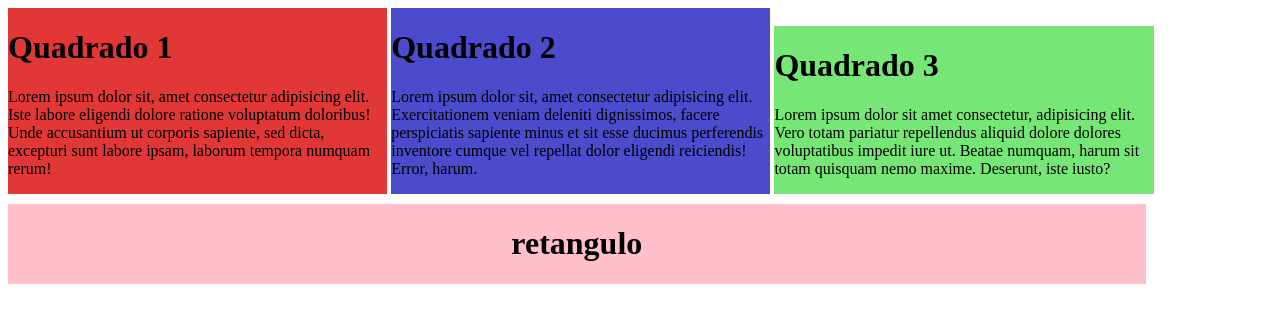
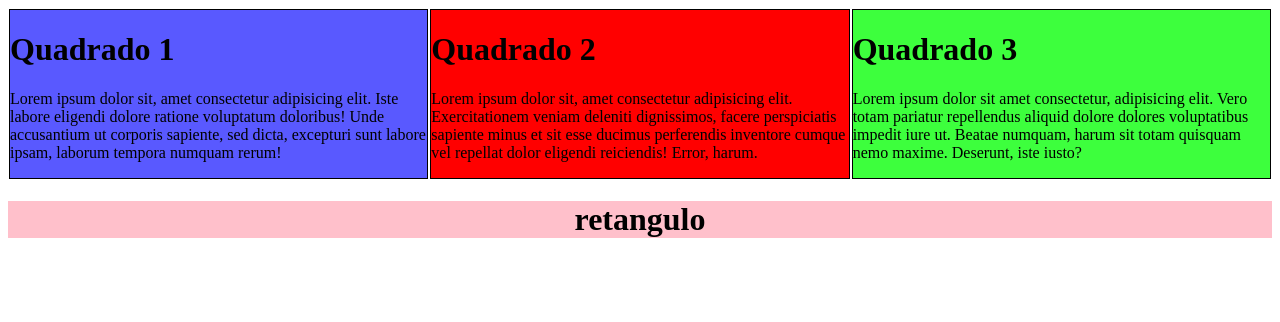
Before and after one commit to marcoss08/projeto-blibliu, a plain HTML site: page src/index.html in a window 1280 px wide. Drawn offline with Linux system fonts and the light colour scheme.

Commit message:
add de novos arquivos

```diff
--- a/src/index.html
+++ b/src/index.html
@@ -4,36 +4,27 @@
     <meta charset="UTF-8">
     <meta name="viewport" content="width=device-width, initial-scale=1.0">
     <title>Projeto Blibliu</title>
+    <link rel="stylesheet" href="/style/estilo.css">
 </head>
 <body>
-    <style>
-        div{
-            width: 30%;
-            display: inline-block;
-        }
-
-        #retangulo{
-            width: 90%;
-            margin-top: 10px;
-            text-align: center;
-        }
-    </style>
-    <div style="background-color: rgb(225, 55, 55);">
+  <div class="container">
+    <div id="div1" class="quadrado">
         <h1>Quadrado 1</h1>
         <p>Lorem ipsum dolor sit, amet consectetur adipisicing elit. Iste labore eligendi dolore ratione voluptatum doloribus! Unde accusantium ut corporis sapiente, sed dicta, excepturi sunt labore ipsam, laborum tempora numquam rerum!</p>
     </div>
 
-    <div style="background-color: rgb(75, 75, 203);">
+    <div id="div2" class="quadrado">
         <h1>Quadrado 2</h1>
         <p>Lorem ipsum dolor sit, amet consectetur adipisicing elit. Exercitationem veniam deleniti dignissimos, facere perspiciatis sapiente minus et sit esse ducimus perferendis inventore cumque vel repellat dolor eligendi reiciendis! Error, harum.</p>
     </div>
 
-    <div style="background-color: rgb(118, 231, 118);">
+    <div id="div3" class="quadrado">
         <h1>Quadrado 3</h1>
         <p>Lorem ipsum dolor sit amet consectetur, adipisicing elit. Vero totam pariatur repellendus aliquid dolore dolores voluptatibus impedit iure ut. Beatae numquam, harum sit totam quisquam nemo maxime. Deserunt, iste iusto?</p>
     </div>
+  </div>
 
-    <div id="retangulo" style="background-color: pink;">
+    <div id="retangulo">
         <h1>retangulo</h1>
     </div>
 </body>
--- a/style/estilo.css
+++ b/style/estilo.css
@@ -0,0 +1,26 @@
+#div1{
+    background-color: rgb(89, 89, 255);
+}
+
+#div2{
+    background-color: red;
+}
+
+#div3{
+    background-color: rgb(61, 255, 61);
+}
+
+#retangulo{
+    background-color: pink;
+    text-align: center;
+}
+
+.container{
+    display: flex;
+}
+
+.quadrado{
+    border: 1px solid black;
+    flex: 1;
+    margin: 1px;
+}
```
